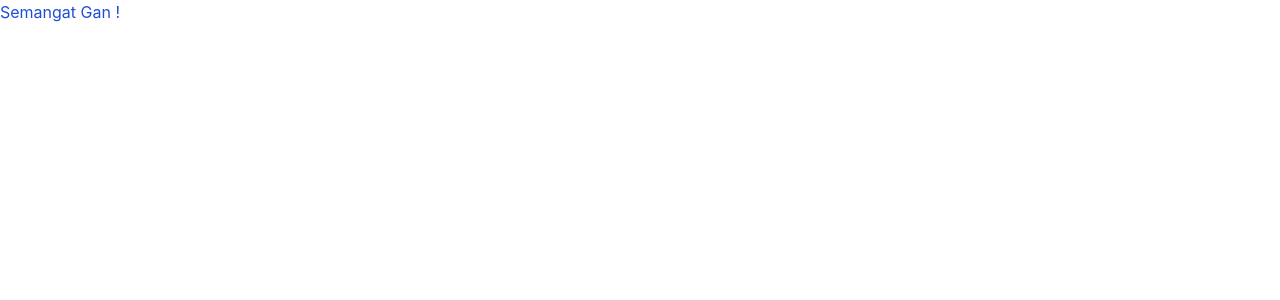
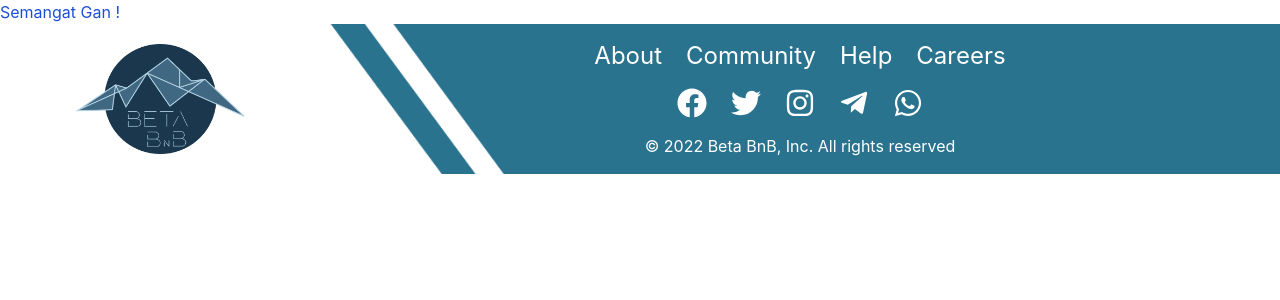
Before and after one commit to airbnb-group-2/FE, a Next.js app: page / in a window 1280 px wide. Shown: the top 300 px of the page. Built offline with nearby package versions, Linux system fonts and the light colour scheme.

Commit message:
Finished footer component

```diff
--- a/components/footer.jsx
+++ b/components/footer.jsx
@@ -8,7 +8,7 @@ import {
   FaTelegramPlane,
   FaWhatsapp,
 } from "react-icons/fa";
-import footerLogo from "../public/footerLogo.png";
+import footerLogo from "../assets/footerLogo.png";
 
 function Footer() {
   return (
--- a/pages/index.js
+++ b/pages/index.js
@@ -1,9 +1,13 @@
-import Head from 'next/head'
-import Image from 'next/image'
-import styles from '../styles/Home.module.css'
+import Head from "next/head";
+import Image from "next/image";
+import styles from "../styles/Home.module.css";
+import Footer from "../components/footer";
 
 export default function Home() {
   return (
-    <h1 className='text-blue-700'> Semangat Gan !</h1>
-  )
+    <div>
+      <h1 className="text-blue-700"> Semangat Gan !</h1>
+      <Footer />
+    </div>
+  );
 }
--- /dev/null
+++ b/styles/Footer.module.css
@@ -0,0 +1,12 @@
+.bgFooter {
+  height: 150px;
+  background-repeat: no-repeat;
+  background-position: center;
+  background-size: cover;
+  background-image: url("../assets/bg-footer.png");
+}
+.logoFotoer {
+  width: 170px;
+  height: 110px;
+  position: relative;
+}
```
Also changed, not shown: assets/bg-footer.png (added), assets/footerLogo.png (added).
